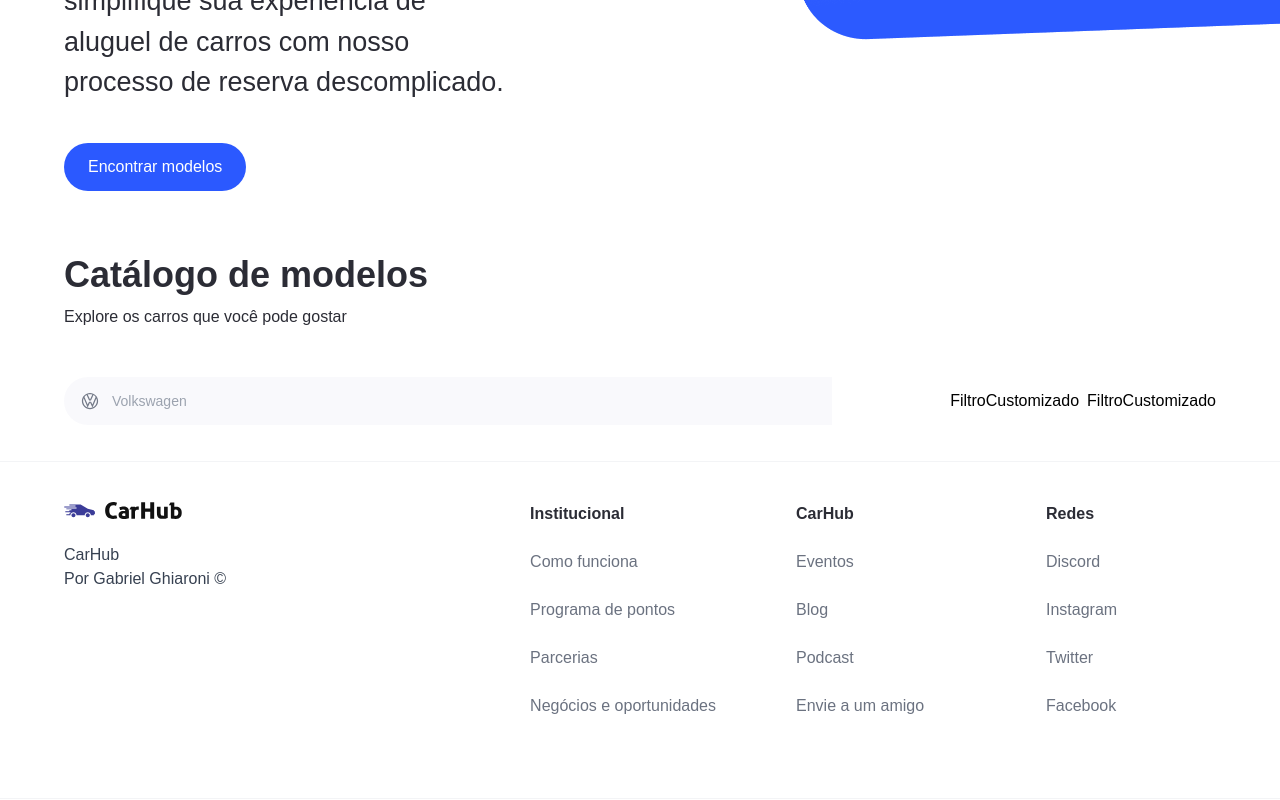
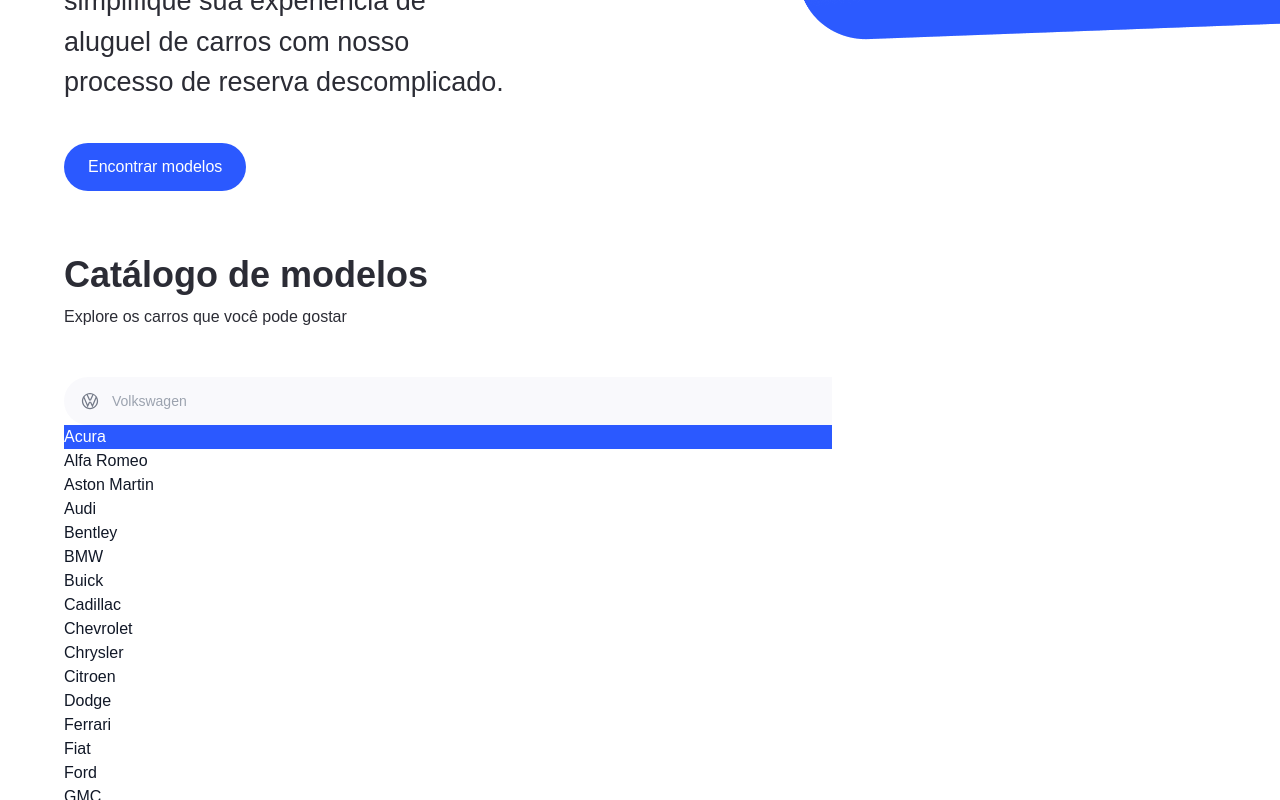
Before and after one commit to GGhiaroni/carhub, a Next.js app: page / in a window 1280 px wide. Both pictures are taken after a click on the button 82 px from the left and 1063 px from the top of the page. Shown: the part 663-1463 px from the top of the page. Built offline with nearby package versions, Linux system fonts and the light colour scheme.

Commit message:
implementando as opcoes com o combobox option

```diff
--- a/components/BuscarFabricantes.jsx
+++ b/components/BuscarFabricantes.jsx
@@ -1,16 +1,30 @@
 "use client";
 
+import { fabricantes } from "@/constants";
 import {
   Combobox,
   ComboboxButton,
   ComboboxInput,
+  ComboboxOption,
+  ComboboxOptions,
   Transition,
 } from "@headlessui/react";
 import Image from "next/image";
-import { useState } from "react";
+import { Fragment, useState } from "react";
 
 const BuscarFabricantes = ({ fabricante, setFabricante }) => {
   const [query, setQuery] = useState("");
+
+  const fabricantesFiltrados =
+    query == ""
+      ? fabricantes
+      : fabricantes.filter((fabricante) =>
+          fabricante
+            .toLowerCase()
+            .replace(/\s+/g, "")
+            .includes(query.toLowerCase().replace(/\s+/g, ""))
+        );
+
   return (
     <div className="search-manufacturer">
       <Combobox>
@@ -30,7 +44,31 @@
             displayValue={(fabricante) => fabricante}
             onChange={(e) => setQuery(e.target.value)}
           />
-          <Transition></Transition>
+          <Transition
+            as={Fragment}
+            leave="transition ease-in duration-100"
+            leaveFrom="opacity-100"
+            leaveTo="opacity-0"
+            afterLeave={() => setQuery("")}
+          >
+            <ComboboxOptions>
+              {fabricantesFiltrados.map((item) => (
+                <ComboboxOption
+                  key={item}
+                  className={({ active }) => `
+                                  relative search__manufacturer-option ${
+                                    active
+                                      ? "bg-primary-blue text-white"
+                                      : "text-gray-900"
+                                  }
+                                  `}
+                  value={item}
+                >
+                  {item}
+                </ComboboxOption>
+              ))}
+            </ComboboxOptions>
+          </Transition>
         </div>
       </Combobox>
     </div>
```
